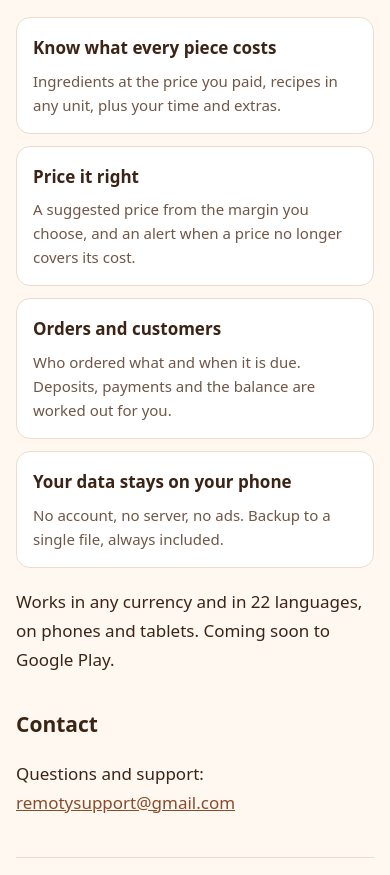
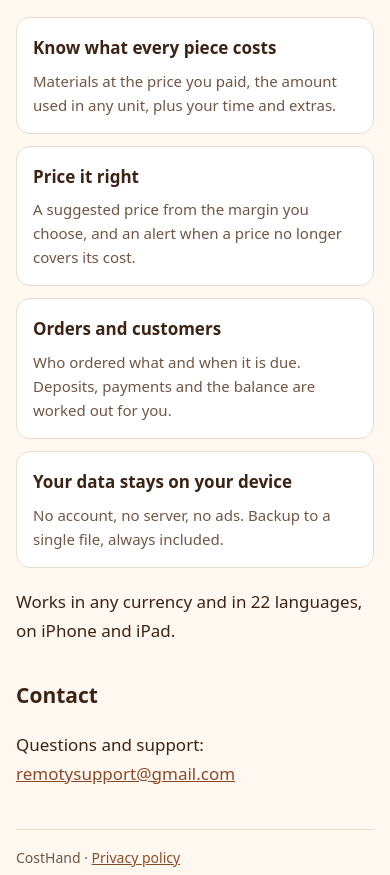
Before and after one commit to devAhmedFares/costhand-site, a plain HTML site: page en/index.html in a window 390 px wide. Shown: the part 481-1356 px from the top of the page. Drawn offline with Linux system fonts and the light colour scheme.

Commit message:
Site: iPhone and iPad instead of 'coming soon to Google Play'; materials wording
Co-Authored-By: Claude Opus 5.5 <noreply@anthropic.com>
Claude-Session: https://claude.ai/code/session_01QRc7j7xqG3EQ1cic33Mi35

```diff
--- a/en/index.html
+++ b/en/index.html
@@ -20,13 +20,13 @@
 <p class="lead">Cakes, baked goods, home cooking, soap, candles, crafts and more. Know what every piece costs, price it right, and keep track of orders and deposits.</p>
 
 <div class="grid">
-  <div class="card"><h3>Know what every piece costs</h3><p>Ingredients at the price you paid, recipes in any unit, plus your time and extras.</p></div>
+  <div class="card"><h3>Know what every piece costs</h3><p>Materials at the price you paid, the amount used in any unit, plus your time and extras.</p></div>
   <div class="card"><h3>Price it right</h3><p>A suggested price from the margin you choose, and an alert when a price no longer covers its cost.</p></div>
   <div class="card"><h3>Orders and customers</h3><p>Who ordered what and when it is due. Deposits, payments and the balance are worked out for you.</p></div>
-  <div class="card"><h3>Your data stays on your phone</h3><p>No account, no server, no ads. Backup to a single file, always included.</p></div>
+  <div class="card"><h3>Your data stays on your device</h3><p>No account, no server, no ads. Backup to a single file, always included.</p></div>
 </div>
 
-<p>Works in any currency and in 22 languages, on phones and tablets. Coming soon to Google Play.</p>
+<p>Works in any currency and in 22 languages, on iPhone and iPad.</p>
 
 <h2>Contact</h2>
 <p>Questions and support: <a href="mailto:remotysupport@gmail.com">remotysupport@gmail.com</a></p>
```
Also changed, not shown: index.html (+3 -3 lines).
